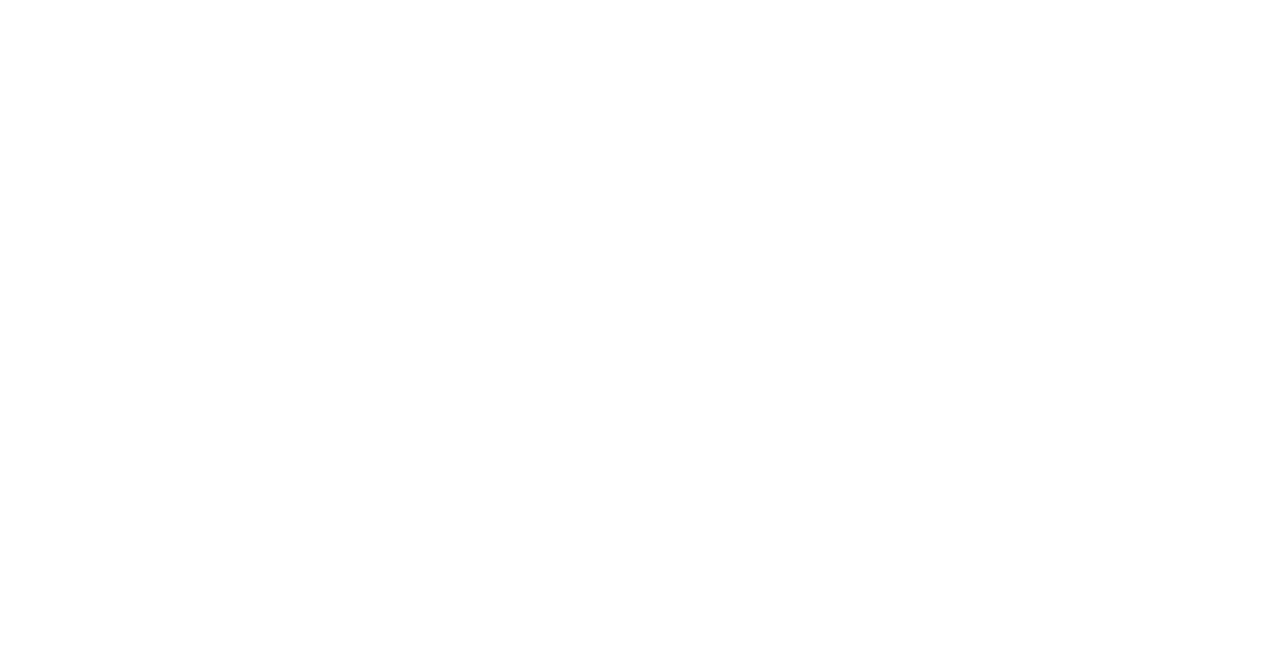
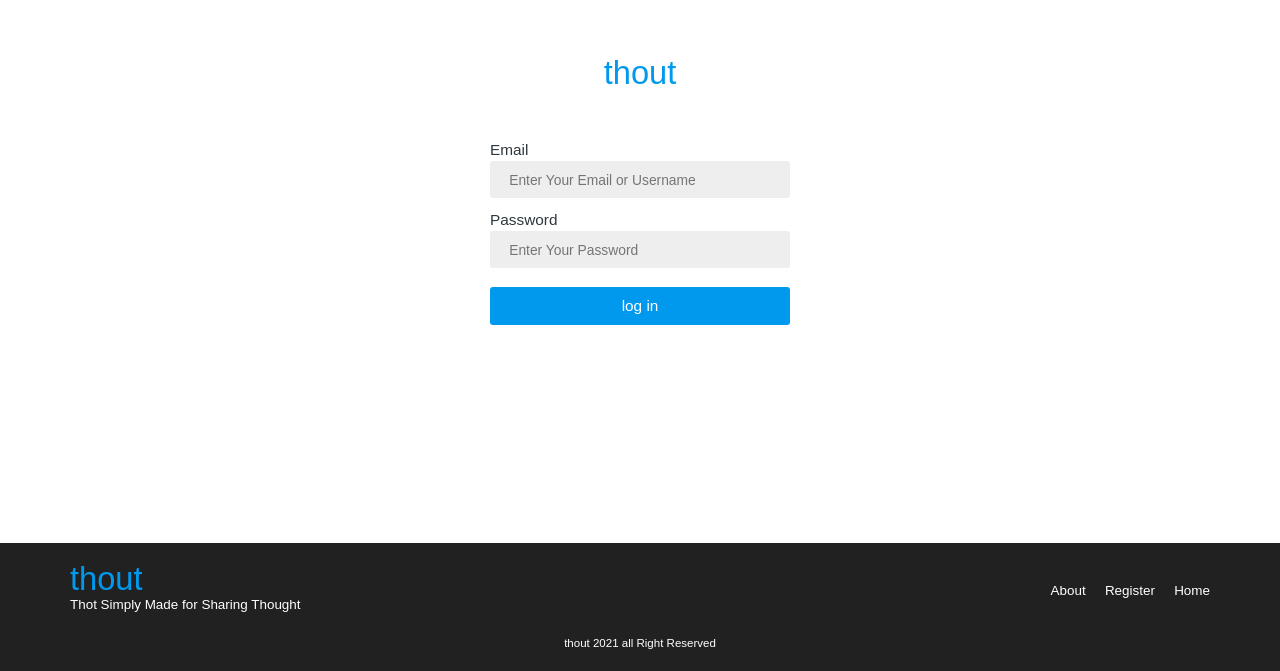
Before and after one commit to Danieltrue/draft-thot, a React (Create React App) app in the folder frontend/: page /login in a window 1280 px wide. Before the commit this address had no page. Shown: the part 129-800 px from the top of the page. Built offline with nearby package versions, Linux system fonts and the light colour scheme; a web font is replaced by a local one; what javascript-time-ago would draw is missing.

Commit message:
created login component

```diff
--- a/frontend/src/App.js
+++ b/frontend/src/App.js
@@ -6,6 +6,7 @@ import Global from "./style/components/Global";
 import Welcome from "./components/Welcome";
 import Home from "./components/Home";
 import Register from "./components/Register";
+import Login from "./components/Login";
 
 function App() {
   return (
@@ -16,6 +17,7 @@ function App() {
           <Route path="/" element={<Welcome />}></Route>
           <Route path="/thought" element={<Home />}></Route>
           <Route path="/register" element={<Register />}></Route>
+          <Route path="/login" element={<Login />}></Route>
         </Routes>
       </BrowserRouter>
     </div>
--- a/frontend/src/components/Footer.jsx
+++ b/frontend/src/components/Footer.jsx
@@ -4,13 +4,13 @@ import Container from "./Container";
 
 import { Link } from "react-router-dom";
 
-const Footer = () => {
+const Footer = (props) => {
   return (
     <Footerstyle>
       <Container>
         <div className="class">
           <hgroup>
-            <h3 className="logo">thot</h3>
+            <h3 className="logo">thout</h3>
             <p>Thot Simply Made for Sharing Thought</p>
           </hgroup>
           <ul>
@@ -18,7 +18,11 @@ const Footer = () => {
               <Link to="/">About</Link>
             </li>
             <li>
-              <Link to="/">Sign in</Link>
+              {props.login ? (
+                <Link to="/register">Register</Link>
+              ) : (
+                <Link to="/login">Sign in</Link>
+              )}
             </li>
             <li>
               <Link to="/">Home</Link>
@@ -26,7 +30,7 @@ const Footer = () => {
           </ul>
         </div>
         <div className="year">
-          <p>thot {new Date().getFullYear()} all Right Reserved</p>
+          <p>thout {new Date().getFullYear()} all Right Reserved</p>
         </div>
       </Container>
     </Footerstyle>
--- a/frontend/src/components/Home.jsx
+++ b/frontend/src/components/Home.jsx
@@ -11,7 +11,7 @@ const Home = () => {
   const [posts, setPosts] = useState([]);
   const breakpointColumnsObj = {
     default: 3,
-    1100: 0,
+    1100: 2,
     800: 0,
     700: 0,
     500: 1,
--- /dev/null
+++ b/frontend/src/components/Login.jsx
@@ -0,0 +1,42 @@
+import React from "react";
+import Loginstyle from "../style/components/Login";
+import Container from "./Container";
+import Footer from "./Footer";
+
+const Login = () => {
+  return (
+    <Loginstyle>
+      <Container>
+        <div>
+          <h3 className="logo">thout</h3>
+          <form action="#">
+            <div>
+              <label htmlFor="email">Email</label>
+              <input
+                type="text"
+                name="email"
+                placeholder="Enter Your Email or Username"
+              />
+            </div>
+            <div>
+              <label htmlFor="password">Password</label>
+              <input
+                type="password"
+                name="passsword"
+                placeholder="Enter Your Password"
+              />
+            </div>
+            <div>
+              <button type="submit" className="cta">
+                log in
+              </button>
+            </div>
+          </form>
+        </div>
+      </Container>
+      <Footer login={true} />
+    </Loginstyle>
+  );
+};
+
+export default Login;
--- a/frontend/src/components/Nav.jsx
+++ b/frontend/src/components/Nav.jsx
@@ -8,7 +8,7 @@ const Nav = () => {
     <Navstyle>
       <Container>
         <div className="__logo__">
-          <h3 className="logo">thot</h3>
+          <h3 className="logo">thout</h3>
         </div>
         <ul>
           <li>
--- a/frontend/src/components/Register.jsx
+++ b/frontend/src/components/Register.jsx
@@ -12,51 +12,11 @@ const Register = () => {
   const [password, setPassword] = useState("");
   const [password2, setPassword2] = useState("");
 
-  function handleRegister(evt) {
-    evt.preventDefault();
-    //validating the form data
-    if (username !== "" && email !== "" && role !== "" && password !== "") {
-      const postData = async () => {
-        const data = await axios.post("/thot/register", {
-          username,
-          email,
-          role,
-          password,
-        });
-        await (<Navigate to="/" />);
-      };
-      postData();
-    }
-  }
-  function validateUsername(el) {
-    const small = el.parentElement.querySelector("small");
-    if (el.value.length < 3 && el.value !== "") {
-      el.classList.add("error");
-      small.classList.add("error");
-      small.textContent = "Please add a Username of aleast 3";
-    } else {
-      small.classList.remove("error");
-      el.classList.remove("error");
-    }
-  }
-
-  function validatePassword(el) {
-    const small = el.parentElement.parentElement.querySelector("small");
-    if (el.value !== password2) {
-      el.classList.add("error");
-      small.textContent = "Your Password Does not match";
-      small.classList.add("error");
-      console.log();
-    } else if (el.value === password2) {
-      small.classList.remove("error");
-      el.classList.remove("error");
-    }
-  }
   return (
     <Registerstyle>
       <Container>
         <div className="form__inner">
-          <h3 className="logo">thot</h3>
+          <h3 className="logo">thout</h3>
           <form action="#">
             <div>
               <input type="file" name="file" />
@@ -68,7 +28,6 @@ const Register = () => {
                 name="username"
                 placeholder="Enter a Username"
                 onChange={(user) => setUsername(user.target.value)}
-                onBlur={(el) => validateUsername(el.target)}
                 required
               />
               <small>Error</small>
@@ -102,29 +61,25 @@ const Register = () => {
                   name="password"
                   placeholder="Enter a Password"
                   onChange={(pass) => setPassword(pass.target.value)}
-                  onBlur={(el) => validatePassword(el.target)}
-                  onKeyUp={(el) => validatePassword(el.target)}
                 />
                 <input
                   type="password"
                   name="password2"
                   placeholder="Confirm your password"
                   onChange={(pass2) => setPassword2(pass2.target.value)}
-                  onBlur={(el) => validatePassword(el.target)}
-                  onKeyUp={(el) => validatePassword(el.target)}
                 />
               </div>
               <small>Error</small>
             </div>
             <div>
-              <button onClick={handleRegister} type="submit" className="cta">
+              <button type="submit" className="cta">
                 Create Account
               </button>
             </div>
           </form>
         </div>
       </Container>
-      <Footer />
+      <Footer login={false} />
     </Registerstyle>
   );
 };
--- a/frontend/src/components/Welcome.jsx
+++ b/frontend/src/components/Welcome.jsx
@@ -33,7 +33,9 @@ const Home = () => {
             </button>
             <p>
               Already Have and Account?
-              <span>Sign in</span>
+              <Link to="/login">
+                <span>Sign in</span>
+              </Link>
             </p>
           </div>
         </div>
--- /dev/null
+++ b/frontend/src/style/components/Login.js
@@ -0,0 +1,52 @@
+import styled from "styled-components";
+
+const Loginstyle = styled.div`
+  & > div {
+    & > div {
+      display: flex;
+      justify-content: center;
+      flex-direction: column;
+      align-items: center;
+      h3 {
+        width: 100%;
+        text-align: center;
+      }
+    }
+    display: flex;
+    justify-content: center;
+    align-items: center;
+    height: 80vh;
+    form {
+      width: 100%;
+      display: flex;
+      flex-direction: column;
+      margin-top: 2rem;
+      div {
+        margin-top: 0.5rem;
+        width: 100%;
+        display: flex;
+        flex-direction: column;
+        align-items: center;
+        label {
+          font-size: 80%;
+          width: 100%;
+        }
+        input {
+          width: 100%;
+          padding: 0.5rem 1rem;
+          background-color: #eee;
+          border-radius: 3px;
+          font-size: 80%;
+          &::placeholder {
+            font-size: 90%;
+          }
+        }
+        button {
+          margin-top: 0.5rem;
+        }
+      }
+    }
+  }
+`;
+
+export default Loginstyle;
```
